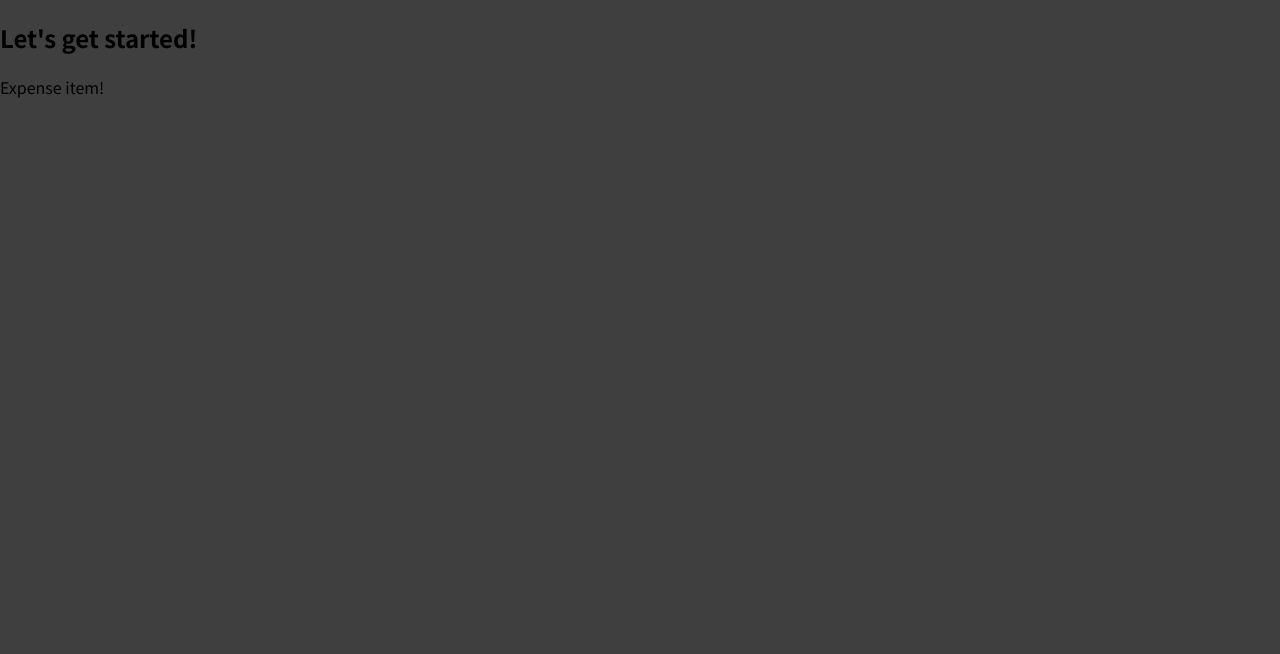
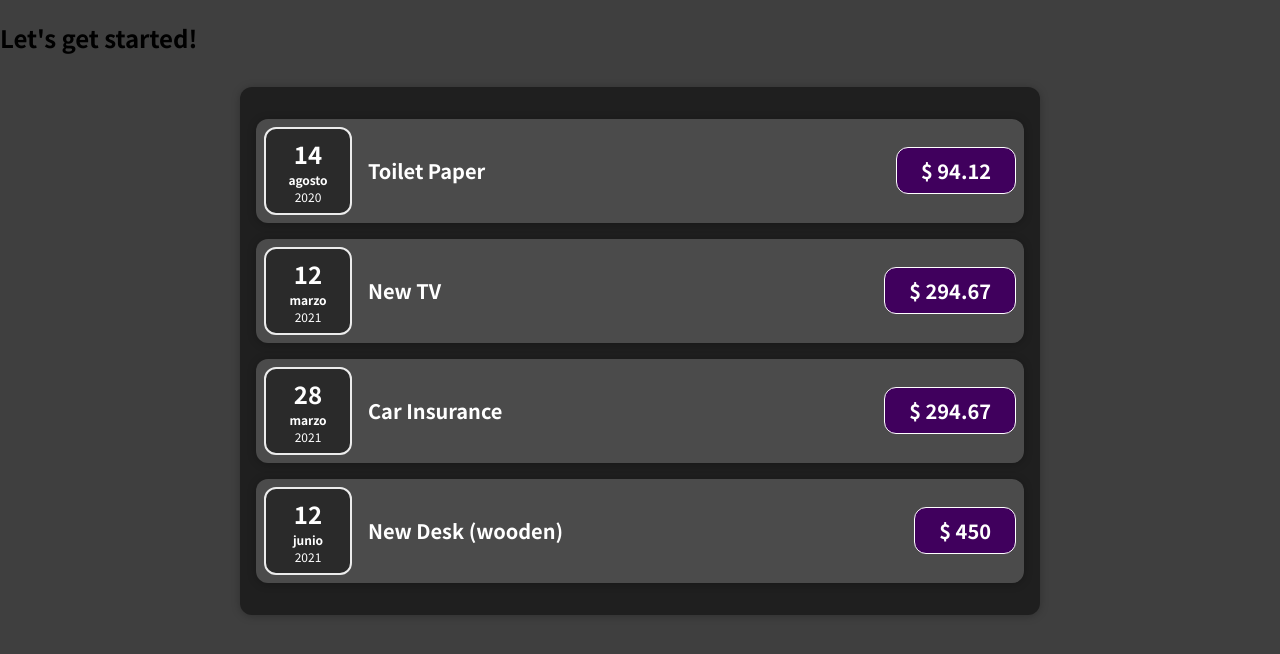
Before and after one commit to castellarmartinez/Expenses-app, a JavaScript app: page / in a window 1280 px wide. Shown: the top 654 px of the page. Built offline with nearby package versions, Linux system fonts and the light colour scheme.

Commit message:
Add the first components

```diff
--- a/src/App.js
+++ b/src/App.js
@@ -1,10 +1,17 @@
-import ExpenseItem from "./components/ExpenseItem";
+import Exepenses from "./components/Expenses/Expenses.js";
 
-function App() {
+const App = () => {
+  const expenses = [
+    { id: 'e1', title: 'Toilet Paper', amount: 94.12, date: new Date(2020, 7, 14) },
+    { id: 'e2', title: 'New TV', amount: 294.67, date: new Date(2021, 2, 12) },
+    { id: 'e3', title: 'Car Insurance', amount: 294.67, date: new Date(2021, 2, 28) },
+    { id: 'e4', title: 'New Desk (wooden)', amount: 450, date: new Date(2021, 5, 12) },
+  ];
+
   return (
     <div>
       <h2>Let's get started!</h2>
-      <ExpenseItem></ExpenseItem>
+      <Exepenses items={expenses}/>
     </div>
   );
 }
--- a/src/components/ExpenseItem.js
+++ /dev/null
@@ -1,5 +0,0 @@
-function ExpenseItem() {
-    return <p>Expense item!</p>;
-}
-
-export default ExpenseItem;
--- /dev/null
+++ b/src/components/Expenses/ExpenseDate.css
@@ -0,0 +1,26 @@
+.expense-date {
+    display: flex;
+    flex-direction: column;
+    width: 5.5rem;
+    height: 5.5rem;
+    border: 2px solid #ececec;
+    background-color: #2a2a2a;
+    color: white;
+    border-radius: 12px;
+    align-items: center;
+    justify-content: center;
+  }
+
+  .expense-date__month {
+    font-size: 0.75rem;
+    font-weight: bold;
+  }
+
+  .expense-date__year {
+    font-size: 0.75rem;
+  }
+
+  .expense-date__day {
+    font-size: 1.5rem;
+    font-weight: bold;
+  }
--- /dev/null
+++ b/src/components/Expenses/ExpenseDate.js
@@ -0,0 +1,17 @@
+import './ExpenseDate.css';
+
+const ExpenseDate = (props) => {
+    const day = props.date.toLocaleString('es-CO', { day: 'numeric' });
+    const month = props.date.toLocaleString('es-CO', { month: 'long' });
+    const year = props.date.toLocaleString('es-CO', { year: 'numeric' });
+
+    return (
+        <div className="expense-date">
+            <div className="expense-date__day">{day}</div>
+            <div className="expense-date__month">{month}</div>
+            <div className="expense-date__year">{year}</div>
+        </div>
+    );
+}
+
+export default ExpenseDate;
--- /dev/null
+++ b/src/components/Expenses/ExpenseItem.css
@@ -0,0 +1,54 @@
+.expense-item {
+    display: flex;
+    justify-content: space-between;
+    align-items: center;
+    padding: 0.5rem;
+    margin: 1rem 0;
+    background-color: #4b4b4b;
+  }
+
+  .expense-item__description {
+    display: flex;
+    flex-direction: column;
+    gap: 1rem;
+    align-items: flex-end;
+    flex-flow: column-reverse;
+    justify-content: flex-start;
+    flex: 1;
+  }
+
+  .expense-item h2 {
+    color: #3a3a3a;
+    font-size: 1rem;
+    flex: 1;
+    margin: 0 1rem;
+    color: white;
+  }
+
+  .expense-item__price {
+    font-size: 1rem;
+    font-weight: bold;
+    color: white;
+    background-color: #40005d;
+    border: 1px solid white;
+    padding: 0.5rem;
+    border-radius: 12px;
+  }
+
+  @media (min-width: 580px) {
+    .expense-item__description {
+      flex-direction: row;
+      align-items: center;
+      justify-content: flex-start;
+      flex: 1;
+    }
+
+    .expense-item__description h2 {
+      font-size: 1.25rem;
+    }
+
+    .expense-item__price {
+      font-size: 1.25rem;
+      padding: 0.5rem 1.5rem;
+    }
+  }
--- /dev/null
+++ b/src/components/Expenses/ExpenseItem.js
@@ -0,0 +1,16 @@
+import './ExpenseItem.css';
+import ExpenseDate from './ExpenseDate.js';
+import Card from '../UI/Card.js';
+
+const ExpenseItem = (props) => {
+    return (
+        <Card className="expense-item">
+            <ExpenseDate date = {props.date}/>
+            <div className="expense-item__description">
+                <h2>{props.title}</h2>
+                <div className="expense-item__price">$ {props.amount}</div>
+            </div>
+        </Card>);
+}
+
+export default ExpenseItem;
--- /dev/null
+++ b/src/components/Expenses/Expenses.css
@@ -0,0 +1,7 @@
+.expenses {
+    padding: 1rem;
+    background-color: rgb(31, 31, 31);
+    margin: 2rem auto;
+    width: 50rem;
+    max-width: 95%;
+  }
--- /dev/null
+++ b/src/components/Expenses/Expenses.js
@@ -0,0 +1,32 @@
+import './Expenses.css';
+import Card from '../UI/Card';
+import ExpenseItem from "./ExpenseItem.js";
+
+const Exepenses = (props) => {
+    return (
+    <Card className="expenses">
+        <ExpenseItem
+            title={props.items[0].title}
+            amount={props.items[0].amount}
+            date={props.items[0].date}
+        />
+        <ExpenseItem
+            title={props.items[1].title}
+            amount={props.items[1].amount}
+            date={props.items[1].date}
+        />
+        <ExpenseItem
+            title={props.items[2].title}
+            amount={props.items[2].amount}
+            date={props.items[2].date}
+        />
+        <ExpenseItem
+            title={props.items[3].title}
+            amount={props.items[3].amount}
+            date={props.items[3].date}
+        />
+    </Card>
+    );
+}
+
+export default Exepenses;
--- /dev/null
+++ b/src/components/UI/Card.css
@@ -0,0 +1,4 @@
+.card {
+    border-radius: 12px;
+    box-shadow: 0 1px 8px rgba(0, 0, 0, 0.25);
+}
--- /dev/null
+++ b/src/components/UI/Card.js
@@ -0,0 +1,9 @@
+import './Card.css'
+
+const Card = (props) => {
+    const classes = 'card ' + props.className;
+
+    return <div className={classes}>{props.children}</div>
+}
+
+export default Card;
```
Also changed, not shown: 1 other file (tests, documents, lock files or other folders).
